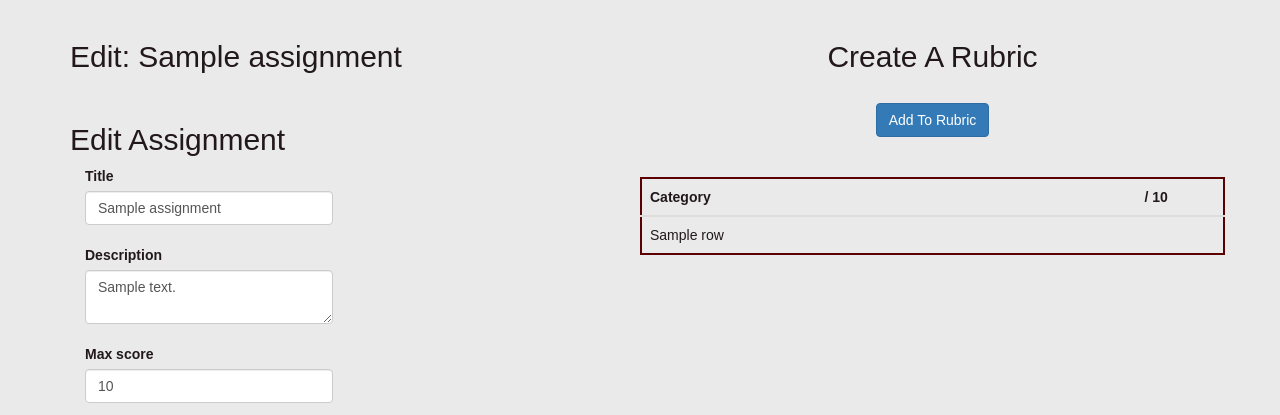
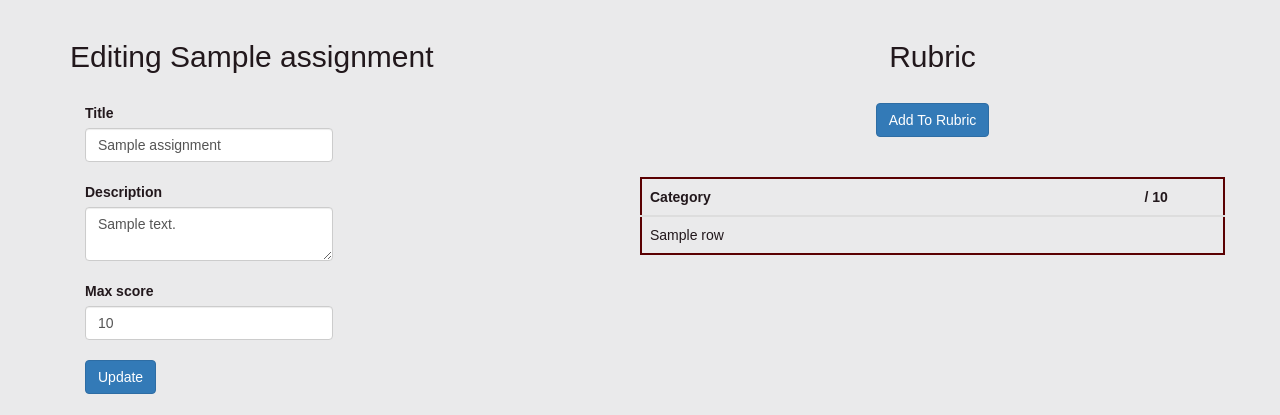
Before and after one commit to anyakeller/rocket-sammies, a Flask app: template templates/edit_assignment.html in a window 1280 px wide. Shown: the part 52-467 px from the top of the page. Run offline with Flask 2, Linux system fonts and the light colour scheme; the template is opened without the code that fills it: most values are stand-ins (such as "Sample title", 1, 10 or a date in 2020); parts of the project's set-up code (start-up, migrations or seed data) failed here and were passed over; some libraries are stand-ins or nearby versions.

Commit message:
Change phrasing in assignments page

```diff
--- a/templates/edit_assignment.html
+++ b/templates/edit_assignment.html
@@ -1,5 +1,5 @@
 {% extends "base.html" %}
-{% block title %}Edit: {{ assignment["title"]}} {% endblock %}
+{% block title %}Editing {{ assignment["title"]}} {% endblock %}
 {% block head %}
 <link rel="stylesheet" href="/static/edit_assignment.css" />
 {% endblock %}
@@ -8,18 +8,17 @@
 
     <div class="row">
         <div class="col-md-6">
-            <h2>Edit: {{ assignment["title"]}}  </h2><br>
+            <h2>Editing {{ assignment["title"]}}</h2><br>
         </div>
 
         <div class="col-md-6">
-            <h2 style="text-align:center;">Create A Rubric</h2>
+            <h2 style="text-align:center;">Rubric</h2>
         </div>
     </div>
 
     <div class="row">
         <form id="edit-assignment-form">
             <div class="col-md-6">
-                <h2>Edit Assignment</h2>
                 <form id="edit-assignment-form">
                     <div class="col-md-6">
                         <input type="hidden" id="aid" value="{{ assignment["aid"] }}">
```
